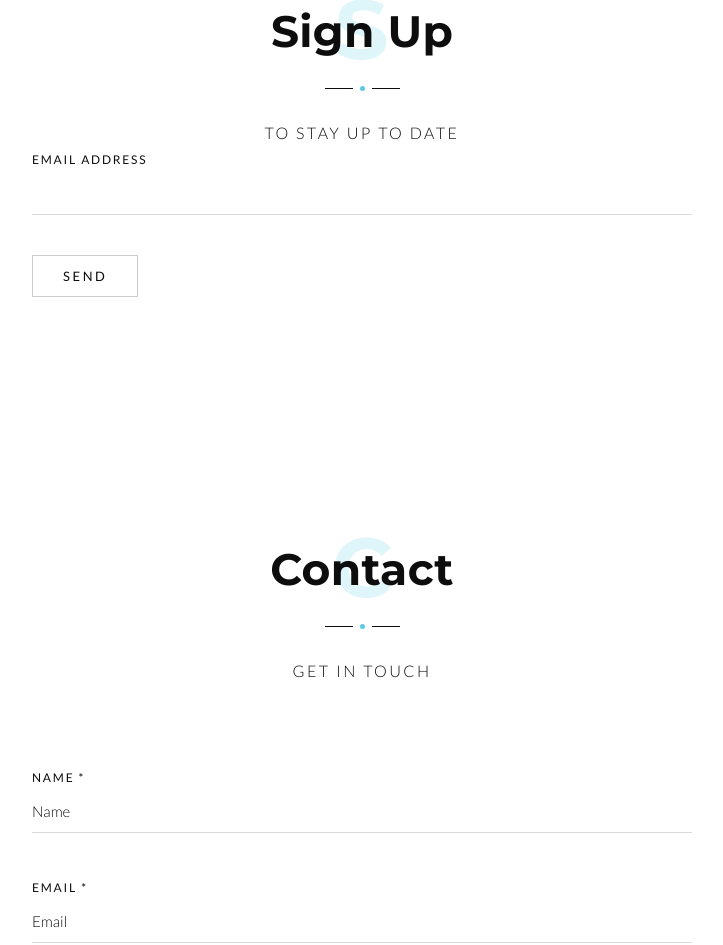
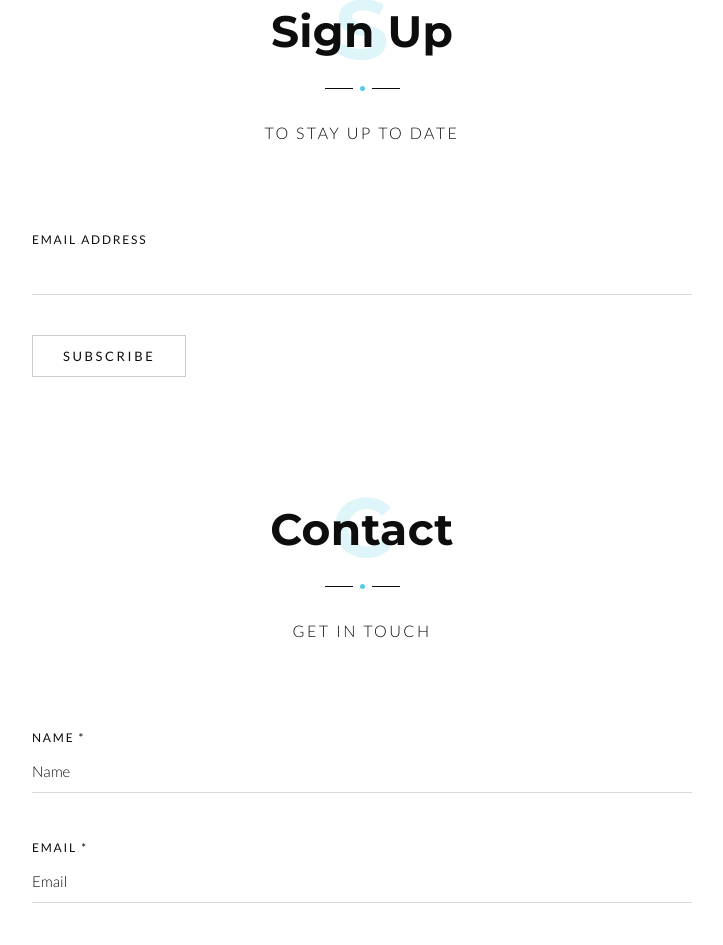
Before and after one commit to dmare/MC-landing-page, a plain HTML site: page index.html in a window 1280 px wide. Shown: the part 916-1861 px from the top of the page, without its empty margins (278-1001 px from the left). Drawn offline with Linux system fonts and the light colour scheme.

Commit message:
form update

```diff
--- a/index.html
+++ b/index.html
@@ -465,8 +465,8 @@
 					</div>
 
 					<!-- Begin MailChimp Signup Form -->
-<div id="mc_embed_signup">
-<form action="//meetcute.us5.list-manage.com/subscribe/post?u=0955467cfa3418b167ef52c6c&amp;id=2c26115ae3" method="post" id="mc-embedded-subscribe-form" name="mc-embedded-subscribe-form" class="validate" target="_blank" novalidate>
+
+						<form id="mc_embed_signup" action="//meetcute.us5.list-manage.com/subscribe/post?u=0955467cfa3418b167ef52c6c&amp;id=2c26115ae3" method="post" id="mc-embedded-subscribe-form" name="mc-embedded-subscribe-form" class="validate" target="_blank" novalidate>
 						    <div id="mc_embed_signup_scroll">
 
 						<div class="mc-field-group">
@@ -479,16 +479,16 @@
 							</div>    <!-- real people should not fill this in and expect good things - do not remove this or risk form bot signups-->
 						    <div style="position: absolute; left: -5000px;"><input type="text" name="b_0955467cfa3418b167ef52c6c_2c26115ae3" tabindex="-1" value=""></div>
 						    <div class="form-row form-submit">
-							<input type="submit" name="submit_form" class="submit" value="Send" />
+													<input type="submit" name="submit_form" class="submit" value="Subscribe" />
 												</div>
 
 						</form>
-</div>
+
 
 						<!--End mc_embed_signup-->
 				</div>
 
-         		<div class="spacer spacer-big"></div>
+
 
 			</div> <!-- END .section-inner-->
      	</section>
```
Lines whose indentation alone changed are shown as unchanged.
